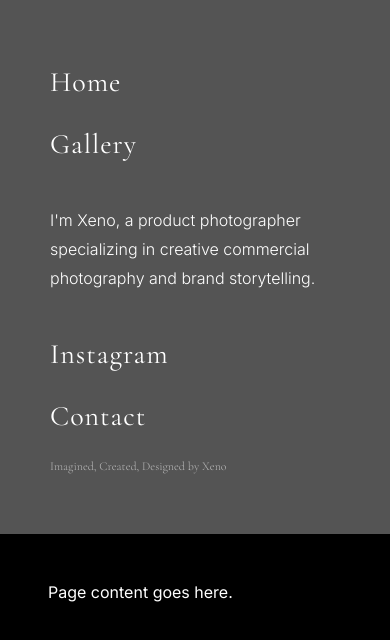
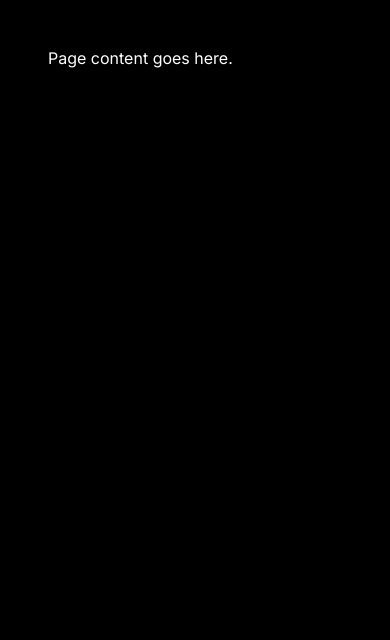
Before and after one commit to xenkou90/xenoshoots-photography, a Next.js app: page / in a window 390 px wide. Shown: the top 640 px of the page. Built offline with nearby package versions, Linux system fonts and the light colour scheme.

Commit message:
feat: add mobile-first split-screen layout

```diff
--- a/app/layout.tsx
+++ b/app/layout.tsx
@@ -42,8 +42,10 @@ export default function RootLayout({ children }: LayoutProps<"/">) {
   return (
     <html lang="en" className={`${cormorant.variable} ${inter.variable}`}>
       <body className="bg-black text-white">
-        <Sidebar />
-        {children}
+        <div className="md:flex md:h-dvh">
+          <Sidebar />
+          <main className="md:w-1/2 md:overflow-y-auto">{children}</main>
+        </div>
       </body>
     </html>
   );
--- a/app/page.tsx
+++ b/app/page.tsx
@@ -8,8 +8,8 @@ export const metadata: Metadata = {
 
 export default function Home() {
   return (
-    <main className="p-12">
+    <div className="p-12">
       <p>Page content goes here.</p>
-    </main>
+    </div>
   );
 }
--- a/components/layout/Sidebar.tsx
+++ b/components/layout/Sidebar.tsx
@@ -2,11 +2,11 @@ import NavLink from "./NavLink";
 import { primaryNav, secondaryNav } from "@/data/navigation";
 
 const linkClasses =
-    "block w-full text-left font-serif text-[1.75rem] tracking-[1px] py-1.25";
+    "block w-full text-left font-serif text-[1.75rem] wide:text-[1.9rem] tracking-[1px] py-1.25";
 
 export default function Sidebar() {
     return (
-        <header className="flex flex-col justify-between bg-brand px-12.5 py-15">
+            <header className="hidden md:flex md:w-1/2 md:overflow-y-auto flex-col justify-between bg-brand px-12.5 py-15">
             <nav aria-label="Main">
                 <ul className="flex flex-col gap-4.5">
                     {primaryNav.map((item) => (
```
